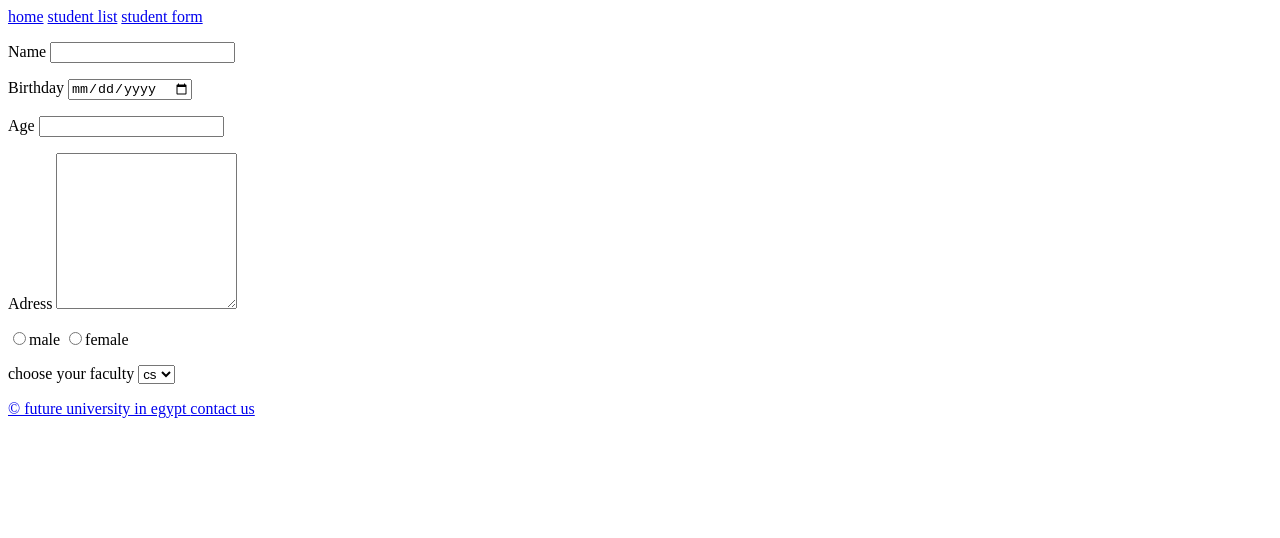
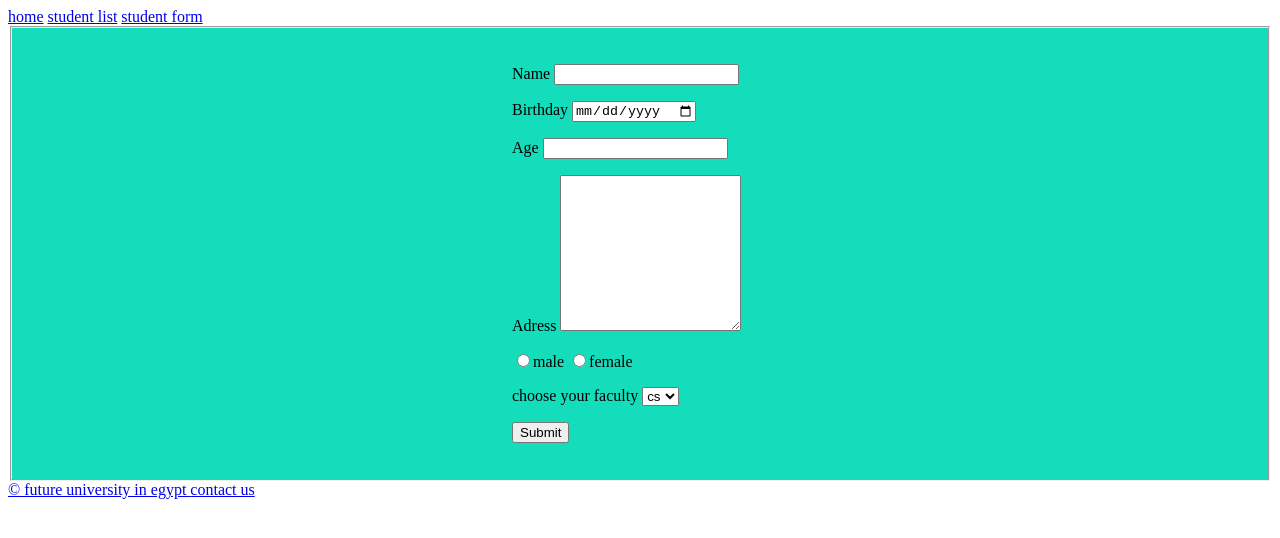
Before and after one commit to 20191737seif/Internet-Technology--DM324, a plain HTML site: page studentform.html in a window 1280 px wide. Drawn offline with Linux system fonts and the light colour scheme.

Commit message:
Update studentform.html

```diff
--- a/studentform.html
+++ b/studentform.html
@@ -4,15 +4,26 @@
     <a href=index.html>home</a>
 <a href=studentlist.html>student list</a>
 <a href=studentform.html>student form</a>
+<style>
+fieldset
+{
+    background-color: rgb(20, 221, 188);
+  color: rgb(0, 0, 0);
+  padding: 20px 500px;
+
+  box-sizing: inherit;
+}
+</style>
 
 
     </head>
-    <body>
-
+    <body >
+        <fieldset>
     <form  >
 
+
 <p>
-    <label> Name
+    <label > Name
 <input type="text" >
     </label>
 </p>
@@ -48,9 +59,15 @@
 </select>
     </label>
 </p>
+<p>
+<label>
+    <input type="submit" value="Submit">
+</label>
+
+</p>
 
     </form>
-
+</fieldset>
     </body>
     <footer>
         <a href=#> &copy; future university in egypt </a>
```
